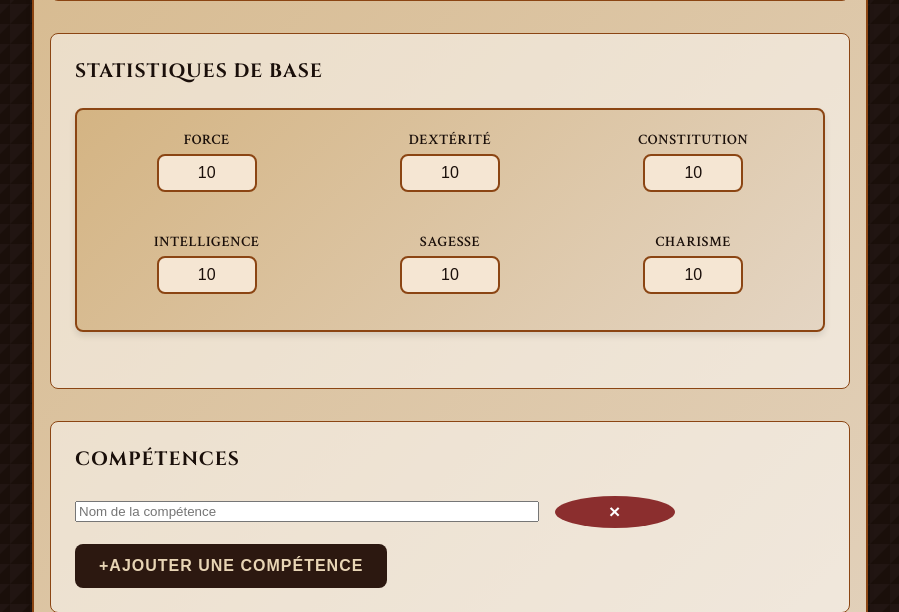
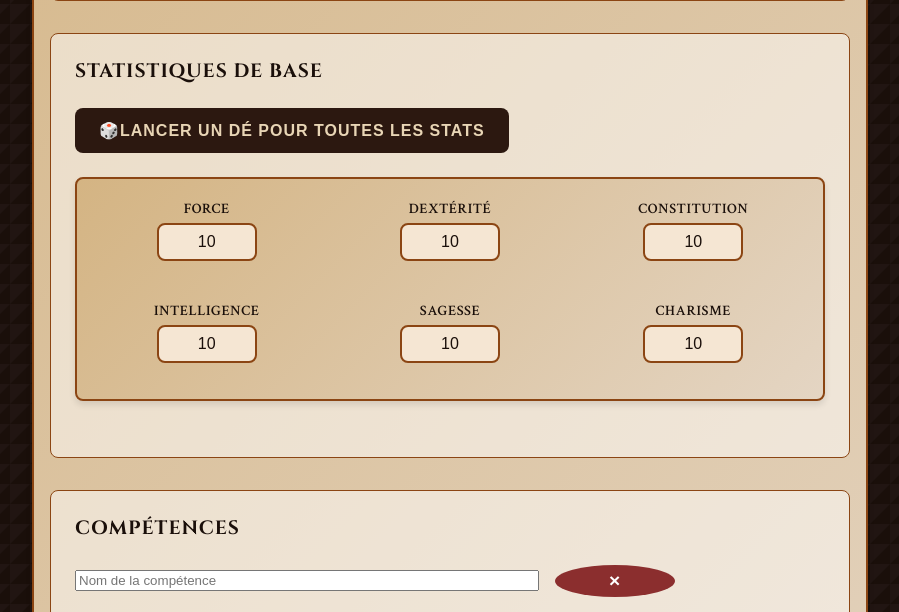
Before and after one commit to Zoshhhh/php-patron-pnj, a PHP site: page /views/classe/create.php in a window 1280 px wide. Shown: the part 616-1228 px from the top of the page, without its empty margins (190-1089 px from the left). Run offline with PHP 8.4, Linux system fonts and the light colour scheme.

Commit message:
Ajout d'un bouton pour lancer un dé et mise à jour des résultats de dés dans le fichier JSON

```diff
--- a/public/views/classe/create.php
+++ b/public/views/classe/create.php
@@ -40,6 +40,7 @@ if ($_SERVER['REQUEST_METHOD'] === 'POST') {
 
 <!DOCTYPE html>
 <html lang="fr">
+
 <head>
     <meta charset="UTF-8">
     <meta name="viewport" content="width=device-width, initial-scale=1.0">
@@ -48,6 +49,7 @@ if ($_SERVER['REQUEST_METHOD'] === 'POST') {
     <link rel="stylesheet" href="../../css/style.css">
     <link rel="stylesheet" href="../../css/creation-form.css">
 </head>
+
 <body>
     <div class="creation-form">
         <nav class="back-nav">
@@ -74,7 +76,8 @@ if ($_SERVER['REQUEST_METHOD'] === 'POST') {
                 <h3>Informations de base</h3>
                 <div class="form-group">
                     <label for="nom">Nom de la classe</label>
-                    <input type="text" id="nom" name="nom" required placeholder="Entrez le nom de la classe" class="input-large">
+                    <input type="text" id="nom" name="nom" required placeholder="Entrez le nom de la classe"
+                        class="input-large">
                 </div>
 
                 <div class="form-group">
@@ -86,6 +89,16 @@ if ($_SERVER['REQUEST_METHOD'] === 'POST') {
 
             <div class="form-section">
                 <h3>Statistiques de base</h3>
+
+                <div class="form-group">
+                    <button type="button" class="button secondary" onclick="apiRollDiceAsync('d20', 6, (data) => {
+                            updateUi(['force', 'dexterite', 'constitution', 'intelligence', 'sagesse', 'charisme'], data.results);
+                        })">
+                        <span class="button-icon">🎲</span>
+                        Lancer un dé pour toutes les stats
+                    </button>
+                </div>
+
                 <div class="stats-grid">
                     <div class="form-group">
                         <label for="force">Force</label>
@@ -188,6 +201,37 @@ if ($_SERVER['REQUEST_METHOD'] === 'POST') {
                 button.parentElement.remove();
             }
         }
+
+        function apiRollDiceAsync(diceType, diceQuantity, callback) {
+            fetch('api.php?action=roll', {
+                method: 'POST',
+                headers: {
+                    'Content-Type': 'application/x-www-form-urlencoded',
+                    'X-Requested-With': 'XMLHttpRequest'
+                },
+                body: `action=roll&dice=${diceType}&count=${diceQuantity}`
+            })
+                .then(res => res.json())
+                .then(data => {
+                    if (data.success) {
+                        callback(data);
+                    }
+                })
+                .catch(error => {
+                    console.error('Error:', error);
+                    callback(0);
+                });
+        }
+
+        function updateUi(stats, results) {
+            stats.forEach((stat, index) => {
+                const input = document.getElementById(stat);
+                if (input) {
+                    input.value = results[index] || 0;
+                }
+            });
+        }
     </script>
 </body>
+
 </html>
--- a/public/views/personnage/simple_dice_data.json
+++ b/public/views/personnage/simple_dice_data.json
@@ -1 +1 @@
-{"dice":"d20","result":53,"count":6,"results":[15,12,8,2,13,3],"total":53}
+{"dice":"d20","result":53,"count":6,"results":[14,17,7,5,2,8],"total":53}
```
Lines whose indentation alone changed are shown as unchanged.
